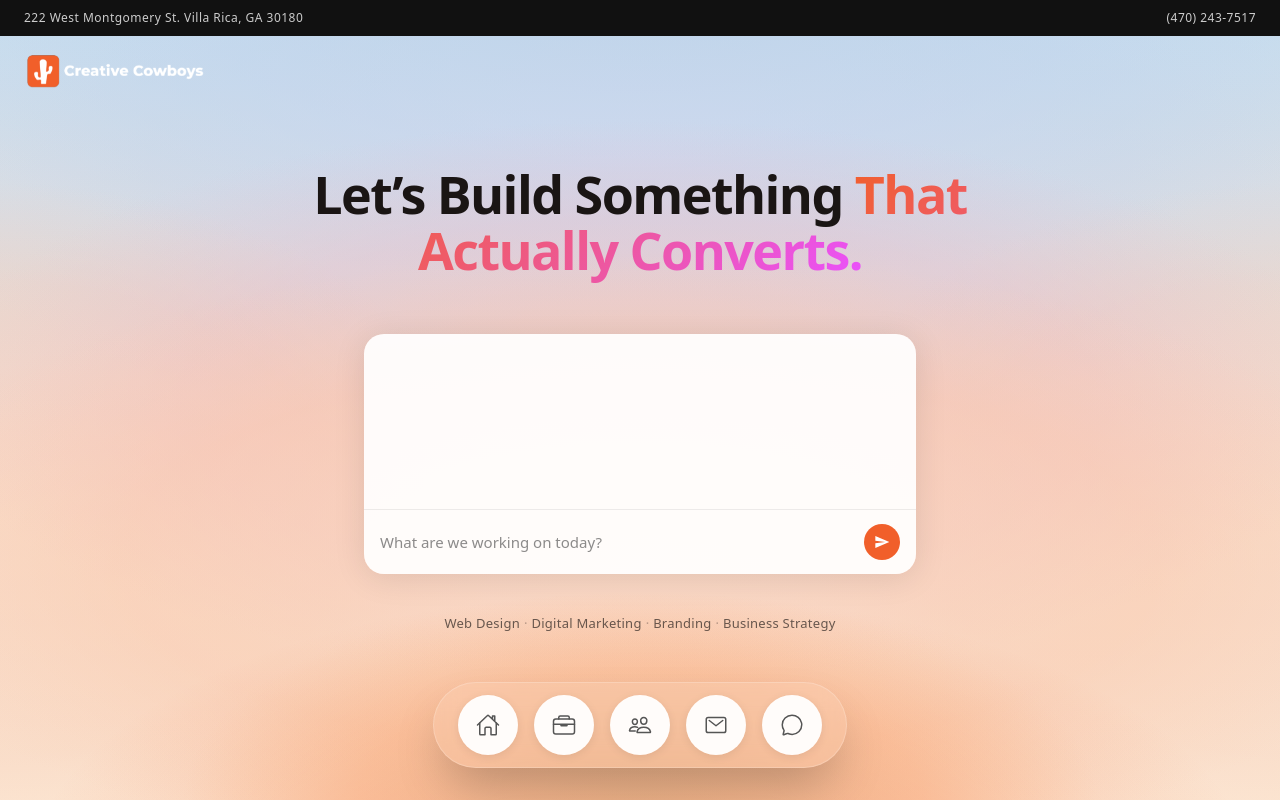
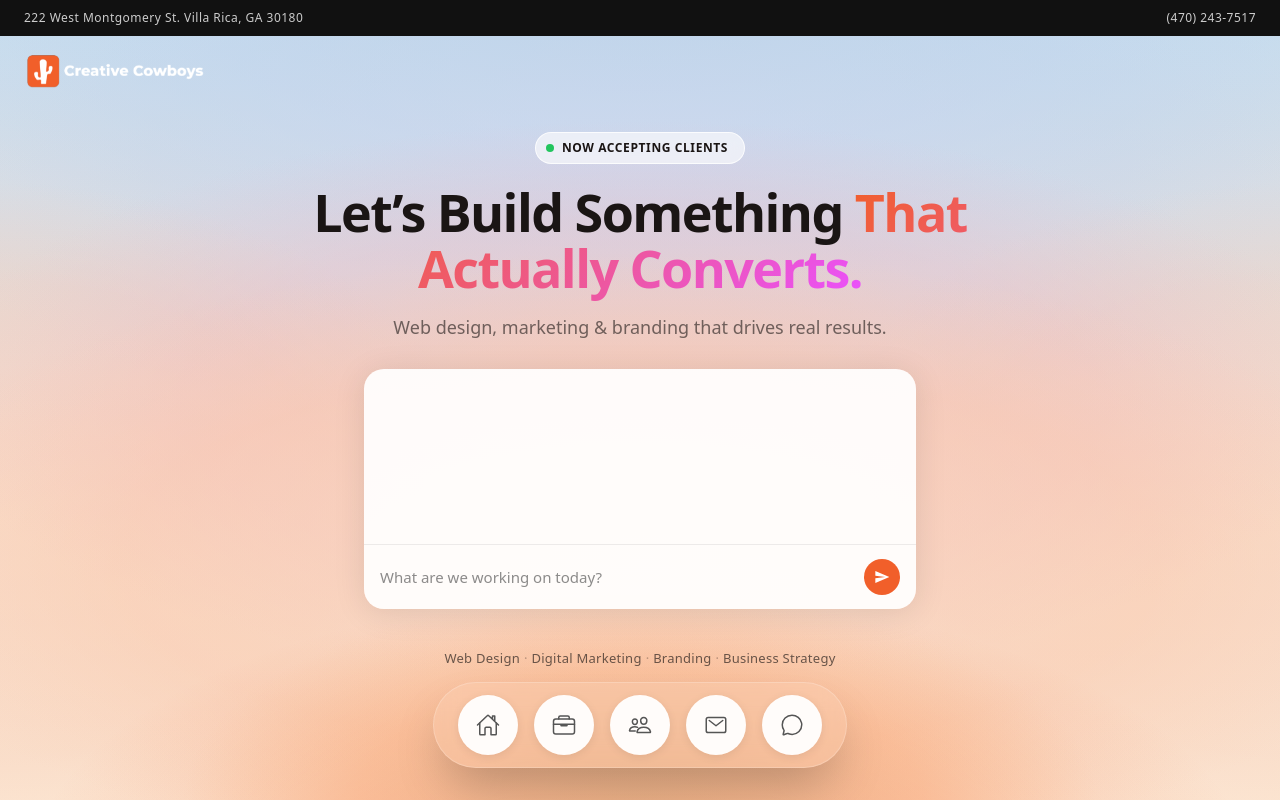
Before and after one commit to creativecowboys/cowboys-site, a Next.js app: page / in a window 1280 px wide. Shown: the top 800 px of the page. Built offline with nearby package versions, Linux system fonts and the light colour scheme.

Commit message:
Add Now Accepting Clients badge and supporting subline to hero

```diff
--- a/src/app/page.tsx
+++ b/src/app/page.tsx
@@ -30,6 +30,9 @@ export default function Home() {
             from { opacity: 0; transform: translateY(18px); }
             to   { opacity: 1; transform: translateY(0); }
           }
+          @keyframes ping {
+            75%, 100% { transform: scale(2); opacity: 0; }
+          }
           .hero-eyebrow  { animation: heroFadeUp 0.55s cubic-bezier(0.4,0,0.2,1) 0.05s both; }
           .hero-headline { animation: heroFadeUp 0.60s cubic-bezier(0.4,0,0.2,1) 0.18s both; }
           .hero-sub      { animation: heroFadeUp 0.60s cubic-bezier(0.4,0,0.2,1) 0.32s both; }
@@ -46,10 +49,44 @@ export default function Home() {
             zIndex: 10,
             textAlign: "center",
             padding: "0 24px",
-            marginBottom: "36px",
+            marginBottom: "28px",
             maxWidth: "860px",
           }}
         >
+          {/* Option C — Animated badge */}
+          <div
+            className="hero-eyebrow"
+            style={{
+              display: "inline-flex",
+              alignItems: "center",
+              gap: "8px",
+              background: "rgba(255,255,255,0.60)",
+              backdropFilter: "blur(10px)",
+              WebkitBackdropFilter: "blur(10px)",
+              border: "1px solid rgba(255,255,255,0.80)",
+              borderRadius: "999px",
+              padding: "6px 16px 6px 10px",
+              marginBottom: "20px",
+              fontSize: "12px",
+              fontWeight: 600,
+              color: "#1a1514",
+              letterSpacing: "0.05em",
+              textTransform: "uppercase",
+            }}
+          >
+            <span style={{ position: "relative", display: "inline-flex", alignItems: "center" }}>
+              <span style={{
+                width: "8px", height: "8px", borderRadius: "50%", background: "#22c55e",
+                display: "inline-block",
+              }} />
+              <span style={{
+                position: "absolute", width: "8px", height: "8px", borderRadius: "50%",
+                background: "#22c55e", animation: "ping 1.5s cubic-bezier(0,0,0.2,1) infinite",
+              }} />
+            </span>
+            Now Accepting Clients
+          </div>
+
           {/* H1 — bold two-tone headline */}
           <h1
             className="hero-headline"
@@ -59,7 +96,7 @@ export default function Home() {
               lineHeight: 1.08,
               letterSpacing: "-0.03em",
               color: "#1a1514",
-              margin: "0 0 20px",
+              margin: "0 0 18px",
             }}
           >
             Let&rsquo;s Build Something{" "}
@@ -75,6 +112,19 @@ export default function Home() {
             </span>
           </h1>
 
+          {/* Option B — Supporting subline */}
+          <p
+            className="hero-sub"
+            style={{
+              fontSize: "clamp(15px, 2vw, 18px)",
+              fontWeight: 400,
+              color: "rgba(26,21,20,0.60)",
+              lineHeight: 1.5,
+              margin: 0,
+            }}
+          >
+            Web design, marketing &amp; branding that drives real results.
+          </p>
         </div>
 
         {/* ── Wrangler AI Chat ── */}
```
